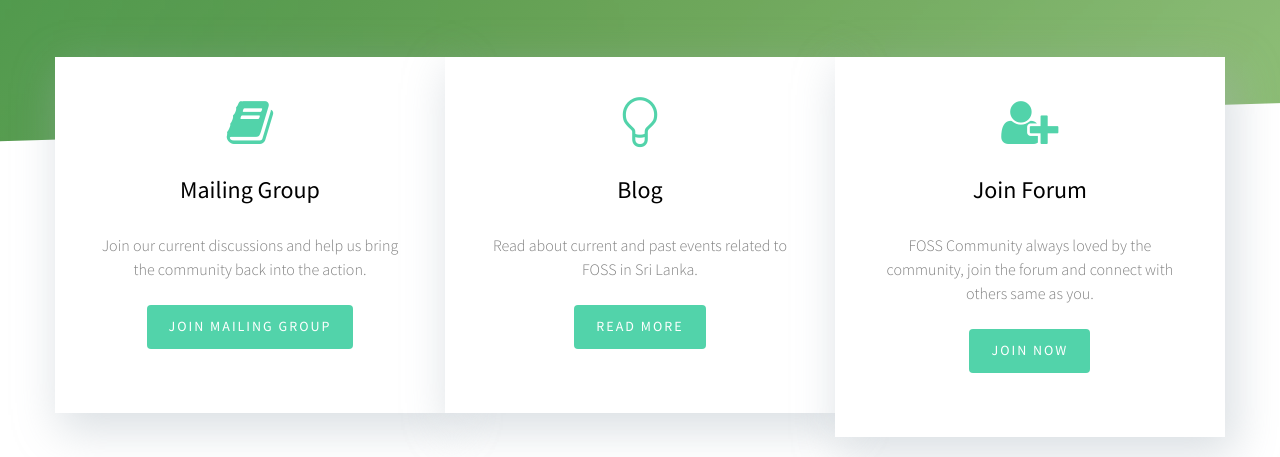
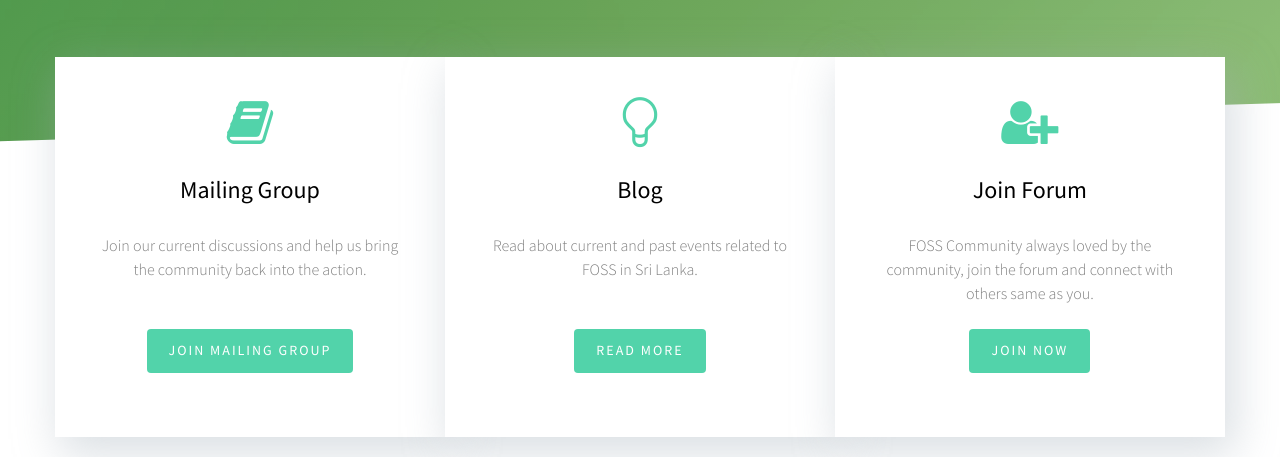
Before and after one commit to fosslk/website, a plain HTML site: page index.html in a window 1280 px wide. Shown: the part 343-800 px from the top of the page. Drawn offline with Linux system fonts and the light colour scheme; files whose address does not match are found by name.

Commit message:
resize the blog box and mailing group box (#14)

```diff
--- a/index.html
+++ b/index.html
@@ -124,7 +124,7 @@
 					<div class="fh5co-text">
 						<i class="fh5co-intro-icon icon-book"></i>
 						<h2>Mailing Group</h2>
-						<p>Join our current discussions and help us bring the community back into the action.</p>
+						<p>Join our current discussions and help us bring the community back into the action.</p><br>
 						<p><a href="https://groups.google.com/forum/?hl=en#!forum/fosslk-discussion" class="btn btn-primary">Join Mailing Group</a></p>
 					</div>
 				</div>
@@ -134,7 +134,7 @@
 					<div class="fh5co-text">
 						<i class="fh5co-intro-icon icon-bulb"></i>
 						<h2>Blog</h2>
-						<p>Read about current and past events related to FOSS in Sri Lanka.</p>
+						<p>Read about current and past events related to FOSS in Sri Lanka.</p><br>
 						<p><a href="https://foss.lk/blog" class="btn btn-primary">Read More</a></p>
 					</div>
 				</div>
```
